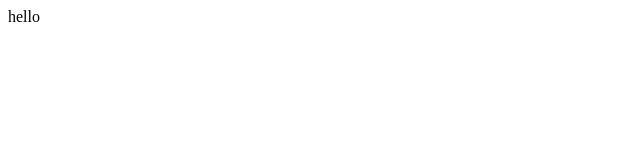
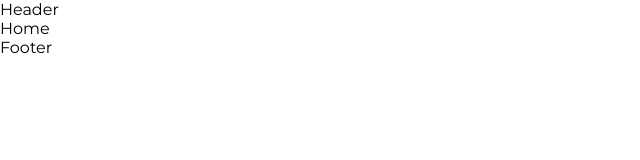
Before and after one commit to aquib-11/HappyHurryTourAndTravel, a React (Vite) app in the folder client/: page / in a window 1280 px wide. Shown: the top 160 px of the page, without its empty margins (0-640 px from the left). Built offline with nearby package versions, Linux system fonts and the light colour scheme.

Commit message:
starter frontnend

```diff
--- a/client/package.json
+++ b/client/package.json
@@ -11,7 +11,8 @@
   },
   "dependencies": {
     "react": "^18.3.1",
-    "react-dom": "^18.3.1"
+    "react-dom": "^18.3.1",
+    "react-router-dom": "^7.0.2"
   },
   "devDependencies": {
     "@eslint/js": "^9.15.0",
--- a/client/src/App.jsx
+++ b/client/src/App.jsx
@@ -1,15 +1,20 @@
-import { useState } from 'react'
-import reactLogo from './assets/react.svg'
-import viteLogo from '/vite.svg'
+import { RouterProvider, createBrowserRouter } from "react-router-dom";
+import { HomeOutlet } from "./outlets";
+import { Home } from "./Pages";
 
-function App() {
-  const [count, setCount] = useState(0)
-
-  return (
-    <>
-hello
-    </>
-  )
-}
-
-export default App
+const router = createBrowserRouter([
+  {
+    path: "/",
+    element: <HomeOutlet />,
+    errorElement: <h1>1234 error</h1>,
+    children: [
+      {
+        index: true,
+        element: <Home/>,
+      }
+    ]}
+]);
+const App = () => {
+  return <RouterProvider router={router} />;
+};
+export default App;
--- /dev/null
+++ b/client/src/Pages/Home.jsx
@@ -0,0 +1,6 @@
+const Home = () => {
+  return (
+    <div>Home</div>
+  )
+}
+export default Home
--- /dev/null
+++ b/client/src/Pages/index.js
@@ -0,0 +1 @@
+export { default as Home } from "./Home";
--- /dev/null
+++ b/client/src/components/index.js
@@ -0,0 +1,2 @@
+export { default as Footer } from "./shared/Footer";
+export { default as Header } from "./shared/Header";
--- /dev/null
+++ b/client/src/components/shared/Footer.jsx
@@ -0,0 +1,6 @@
+const Footer = () => {
+  return (
+    <div>Footer</div>
+  )
+}
+export default Footer
--- /dev/null
+++ b/client/src/components/shared/Header.jsx
@@ -0,0 +1,6 @@
+const Header = () => {
+  return (
+    <div>Header</div>
+  )
+}
+export default Header
--- a/client/src/index.css
+++ b/client/src/index.css
@@ -0,0 +1,19 @@
+@import url('https://fonts.googleapis.com/css2?family=Montserrat:ital,wght@0,100..900;1,100..900&display=swap');
+* {
+  padding: 0;
+  margin: 0;
+  box-sizing: border-box;
+  text-decoration: none;
+  font-family:"Montserrat", "Poppins", sans-serif;
+  list-style: none;
+  scroll-behavior: smooth;
+}
+:root {
+
+    /* some examples */
+  /* --light-bg-color: #e5e9f4;
+  --dark-bg-color: #1d1e24; */
+
+  --max-width: 1600px;
+  --fluid-width: 95vw;
+}
--- /dev/null
+++ b/client/src/outlets/HomeOutlet.jsx
@@ -0,0 +1,14 @@
+import React from 'react'
+import { Outlet } from 'react-router-dom'
+import { Footer, Header } from '../components'
+
+const HomeOutlet = () => {
+  return (
+    <div>
+        <Header />
+        <Outlet />
+        <Footer />
+    </div>
+  )
+}
+export default HomeOutlet
--- /dev/null
+++ b/client/src/outlets/index.js
@@ -0,0 +1 @@
+export { default as HomeOutlet } from "./HomeOutlet";
```
Also changed, not shown: 1 other file (tests, documents, lock files or other folders).
